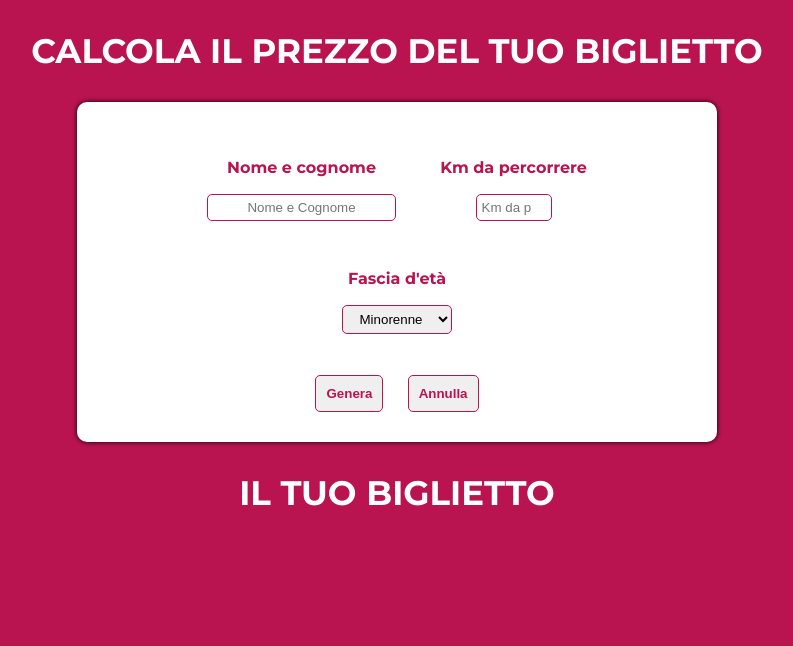
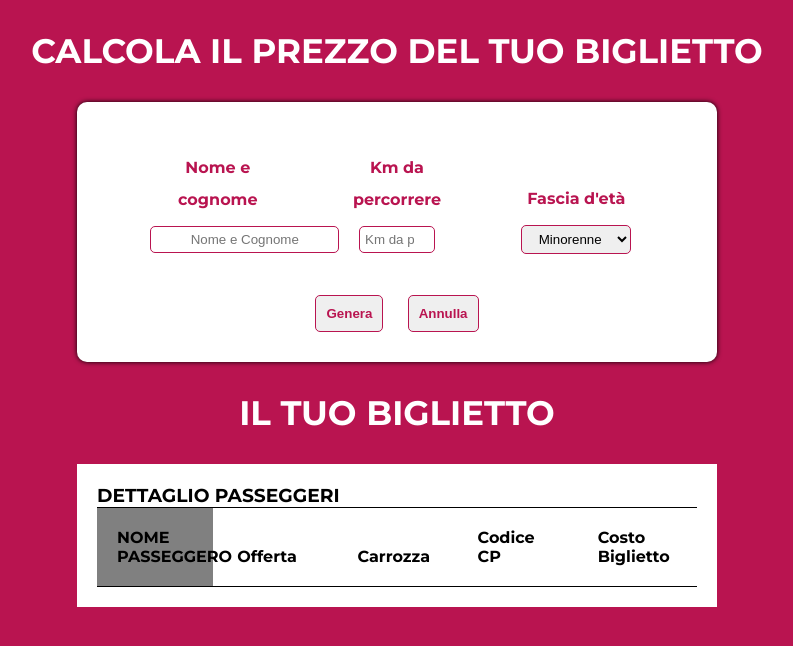
Before and after one commit to carmine-bonavoglia/js-biglietto-treno-form, a plain HTML site: page index.html in a window 1280 px wide. Shown: the whole page, without its empty margins (243-1036 px from the left). Drawn offline with Linux system fonts and the light colour scheme.

Commit message:
Ticket Box

```diff
--- a/css/style.css
+++ b/css/style.css
@@ -13,7 +13,7 @@ body{
 
 /* /Classi Generali */
 
-/* Body */
+/* Box Dati */
 h1, h2{
     text-align: center;
     text-transform: uppercase;
@@ -34,7 +34,7 @@ h1, h2{
 
 .box{
     display: inline-block;
-    width: calc(100 / 3);
+    width: calc(100% / 4);
     text-align: center;
     margin: 20px;
     line-height: 2;
@@ -64,4 +64,35 @@ button{
     margin-top: 20px;
 }
 
-/* Body */
+/* /Box Dati */
+
+/* Box Biglietto */
+.wrapper-2{
+    width: 50%;
+    margin: auto;
+    background-color: #fff;
+    padding: 20px;
+}
+
+h3{
+    text-transform: uppercase;
+}
+
+.dati-biglietto{
+    border-top: 1px solid black;
+    border-bottom: 1px solid black;
+}
+
+.box-grigio,
+.box-dati{
+    width: calc(100% / 5 - 4px);
+    display: inline-block;
+    font-weight: 600;
+    padding: 20px;
+}
+
+.box-grigio{
+    background-color: #808080;
+}
+
+/* /Box Biglietto */
--- a/index.html
+++ b/index.html
@@ -42,12 +42,26 @@
     <!-- /Box Inserimento Dati -->
 
     <!-- Box A Scomparsa -->
-    <div class="container">
-        <h2>Il tuo biglietto</h2>
-        <!-- <div class="dati biglietto">
-            <h4>Dettaglio passeggeri</h4>
-
-        </div> -->
+    <h2>Il tuo biglietto</h2>
+    <div class="wrapper-2">
+        <h3>Dettaglio passeggeri</h3>
+        <div class="dati-biglietto">
+            <div class="box-grigio">
+                <p>NOME PASSEGGERO</p>
+            </div>
+            <div class="box-dati">
+                <p>Offerta</p>
+            </div>
+            <div class="box-dati">
+                <p>Carrozza</p>
+            </div>
+            <div class="box-dati">
+                <p>Codice CP</p>
+            </div>
+            <div class="box-dati">
+                <p>Costo Biglietto</p>
+            </div>
+        </div>
     </div>
     <!-- /Box A Scomparsa -->
 
```
